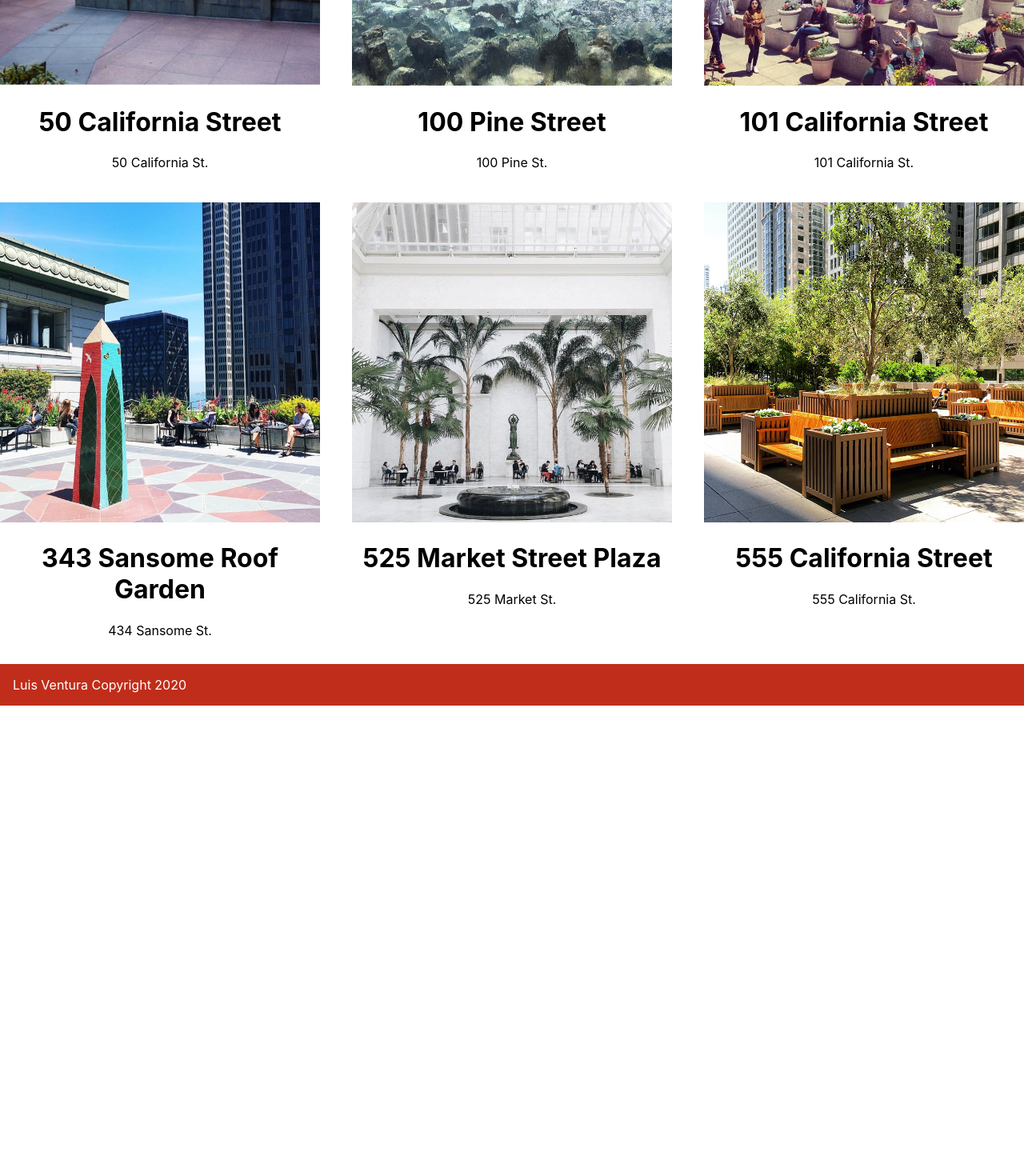
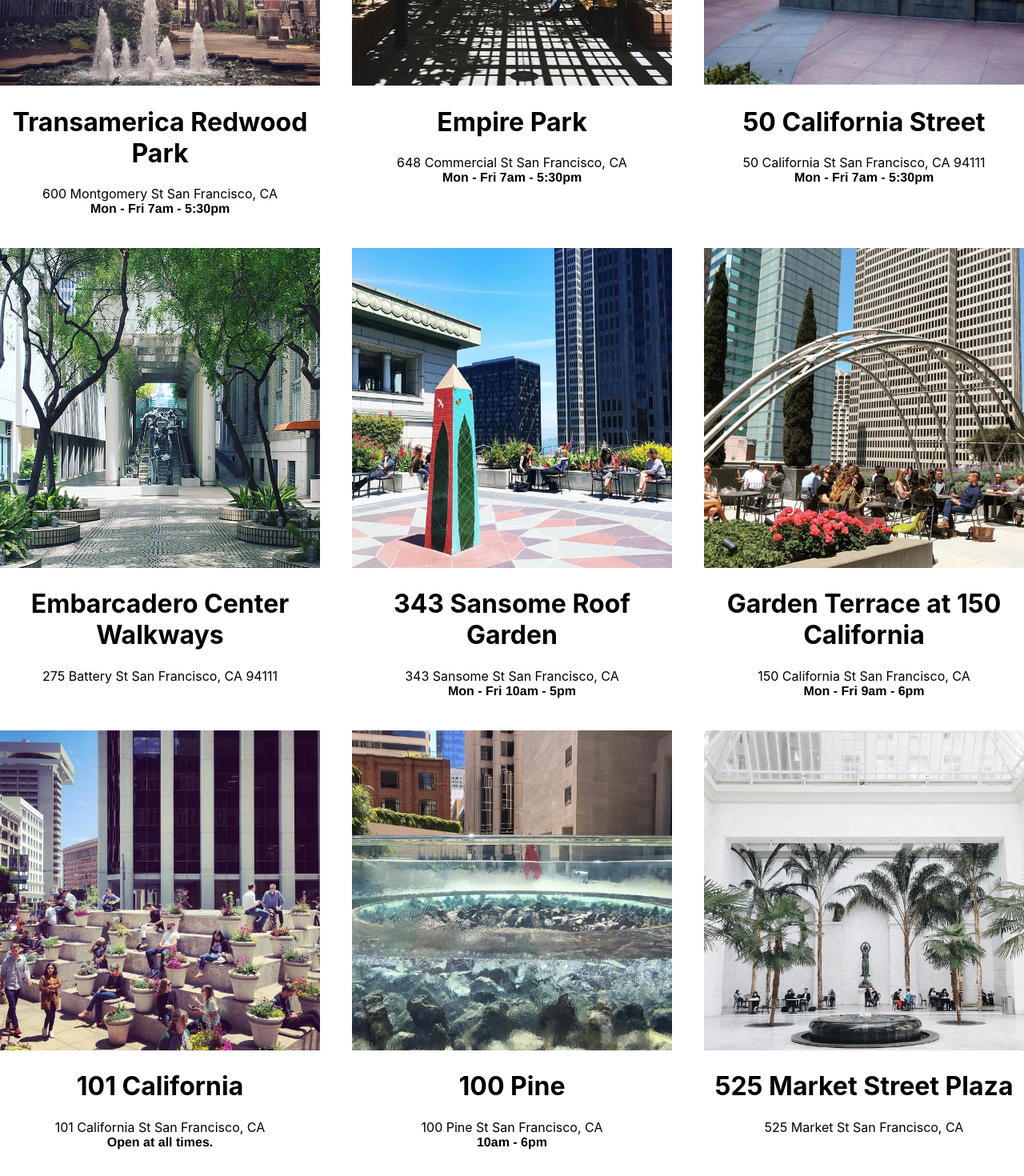
Before and after one commit to VenturingGuy/react-project, a React (Create React App) app: page / in a window 1280 px wide. Shown: the part 480-1950 px from the top of the page at 80% size. Before the commit the page ends 1362 px from the top, so only its background shows below. Built offline with nearby package versions, Linux system fonts and the light colour scheme.

Commit message:
dynamic content and footer

```diff
--- a/src/Footer.js
+++ b/src/Footer.js
@@ -6,7 +6,10 @@
 
 function Footer() {
     return (
-        <footer className="Footer">Luis Ventura Copyright 2020</footer>
+        <footer className="Footer">
+            Luis Ventura Copyright 2020
+            <script>document.write(new Date().getFullYear())</script>
+        </footer>
     )
 }
 
--- a/src/POPOSList.js
+++ b/src/POPOSList.js
@@ -1,42 +1,26 @@
 // src/POPOSList.js
 
 import React from 'react';
+import data from './sfpopos-data.json'
 import POPOSSpace from './POPOSSpace';
 import './POPOSList.css';
 
 function POPOSList() {
+
+    const spaces = data.map(( { title, address, images, hours }) => {
+        return (
+            <POPOSSpace
+              key={title}
+              name={title}
+              address={address}
+              image={images[0]}
+              hours={hours}
+            />
+        )
+    })
     return (
         <div className="POPOSList">
-            <POPOSSpace
-            name="50 California Street"
-            address="50 California St."
-            image="50-california-st.jpg"
-            />
-            <POPOSSpace
-            name="100 Pine Street"
-            address="100 Pine St."
-            image="100-pine.jpg"
-            />
-            <POPOSSpace
-            name="101 California Street"
-            address="101 California St."
-            image="101-california.jpg"
-            />
-            <POPOSSpace
-            name="343 Sansome Roof Garden"
-            address="434 Sansome St."
-            image="343-sansome-roof-garden.jpg"
-            />
-            <POPOSSpace
-            name="525 Market Street Plaza"
-            address="525 Market St."
-            image="525-market-street-plaza.jpg"
-            />
-            <POPOSSpace
-            name="555 California Street"
-            address="555 California St."
-            image="555-california.jpg"
-            />
+          { spaces }
         </div>
     )
 }
--- a/src/POPOSSpace.css
+++ b/src/POPOSSpace.css
@@ -9,3 +9,8 @@
     width: 100%;
     height: auto;
 }
+
+#hours {
+    font-weight: bolder;
+    font-family: 'Franklin Gothic Medium', 'Arial Narrow', Arial, sans-serif;
+}
--- a/src/POPOSSpace.js
+++ b/src/POPOSSpace.js
@@ -5,7 +5,7 @@
 import './POPOSSpace.css';
 
 function POPOSSpace(props) {
-    const { name, image, address } = props
+    const { name, image, address, hours} = props
     return (
         <div className="POPOSSpace">
             <img src={`${process.env.PUBLIC_URL}images/${image}`}
@@ -15,6 +15,7 @@
             />
             <h1>{name}</h1>
             <div>{address}</div>
+            <div id="hours">{hours}</div>
         </div>
     )
 }
--- /dev/null
+++ b/src/sfpopos-data.json
@@ -0,0 +1,195 @@
+[
+  {
+     "title":"Transamerica Redwood Park",
+     "desc":"Located in the shadow of the Transamerica Pyramid, Redwood Park is one of the Financial District's greenest and most serene spots. Here, towering redwoods surround a half acre of statues and a large central water feature. Plus, the park is often empty, which means there's almost always a bench available for the hogging. Potential visitors take note: The park is closed every evening",
+     "address":"600 Montgomery St San Francisco, CA",
+     "hours": "Mon - Fri 7am - 5:30pm",
+     "geo":{
+        "lat":37.7952005,
+        "lon":-122.4027927
+     },
+     "images":[
+        "transamerica-redwood-park.jpg"
+     ],
+     "website":"https://pyramidcenter.com/point-of-interest/redwood-park/",
+     "features":[
+        "outdoors",
+        "coffee"
+     ]
+  },
+  {
+     "title":"Empire Park",
+     "desc":"Empire Park is a charming little oasis tucked away on Commercial Street, where Chinatown meets the Financial District. This space was once an alleyway, and now features plenty of seating, a fountain, and ample amounts of greenery. The park is a must-visit for anyone needing respite from the busy streets of downtown. Be sure to check out the charming water feature by Pepo Pichler in the courtyard.",
+     "address":"648 Commercial St San Francisco, CA",
+     "hours": "Mon - Fri 7am - 5:30pm",
+     "geo":{
+        "lat":37.7942109,
+        "lon":-122.4037971
+     },
+     "images":[
+        "empire-park.jpg"
+     ],
+     "website":"https://www.artandarchitecture-sf.com/empire-park.html",
+     "features":[
+        "outdoors",
+        "art"
+     ]
+  },
+  {
+     "title":"50 California Street",
+     "desc":"Right across the street from 101 California's giant POPOS is the plaza at 50 California Street. This green space comes complete with a Starbucks and lots of areas to sit and watch the cable cars clang down California.",
+     "address":"50 California St San Francisco, CA 94111",
+     "hours": "Mon - Fri 7am - 5:30pm",
+     "geo":{
+        "lat":37.79408,
+        "lon":-122.3973817
+     },
+     "images":[
+        "50-california-st.jpg"
+     ],
+     "features":[
+        "outdoors",
+        "toilet"
+     ]
+  },
+  {
+     "title":"Embarcadero Center Walkways",
+     "desc":"Right across the street from 101 California's giant POPOS is the plaza at 50 California Street. This green space comes complete with a Starbucks and lots of areas to sit and watch the cable cars clang down California.",
+     "address":"275 Battery St San Francisco, CA 94111",
+     "hours": "",
+     "geo":{
+        "lat":37.7939413,
+        "lon":-122.4002143
+     },
+     "images":[
+        "embarcadero-center.jpg"
+     ],
+     "features":[
+        "outdoors",
+        "toilet",
+        "coffee"
+     ]
+  },
+  {
+     "title":"343 Sansome Roof Garden",
+     "desc":"The terrace at 343 Sansome Street is one of the FiDi's best-kept secrets, and it's also been called downtown's best outdoor lunch spot. It features tables, benches, planters filled with seasonal flowers, and views of a portion of the bay. Plenty of the space's Yelp reviews mention that it's never crowded. The space is open from 10 a.m. to 5 p.m. Monday through Friday.",
+     "address":"343 Sansome St San Francisco, CA",
+     "hours": "Mon - Fri 10am - 5pm",
+     "geo":{
+        "lat":37.7936454,
+        "lon":-122.4014547
+     },
+     "images":[
+        "343-sansome-roof-garden.jpg"
+     ],
+     "opens":"10am",
+     "closes":"5pm",
+     "features":[
+        "outdoors"
+     ]
+  },
+  {
+     "title":"Garden Terrace at 150 California",
+     "desc":"The Garden Terrace at 150 California has great views of the FiDi's gleaming office towers, and plenty of space to sit and take in some fresh air. A huge metal art installation adds some pizzazz to the terrace, and it's rarely ever crowded.",
+     "address":"150 California St San Francisco, CA",
+     "hours": "Mon - Fri 9am - 6pm",
+     "geo":{
+        "lat":37.7936648,
+        "lon":-122.3964805
+     },
+     "images":[
+        "garden-terrace-at-150-california.jpg"
+     ],
+     "features":[
+        "outdoors",
+        "art",
+        "coffee"
+     ]
+  },
+  {
+     "title":"101 California",
+     "desc":"101 California has the most expansive public plaza on California Street. The space features orderly rows of planters placed on terraced podiums, as well as a central fountain and seating.",
+     "address":"101 California St San Francisco, CA",
+     "hours": "Open at all times.",
+     "geo":{
+        "lat":37.7930342,
+        "lon":-122.398342
+     },
+     "images":[
+        "101-california.jpg"
+     ],
+     "features":[
+        "outdoors",
+        "art",
+        "coffee"
+     ]
+  },
+  {
+     "title":"100 Pine",
+     "desc":"Tucked away amid a stand of soaring buildings, the urban garden at 100 Pine is accessible via the building lobby or through a not-so-obvious passageway on Front Street. It doesn’t get much in the way of sun, but last we checked in, there’s a cafe open till 3 p.m. as well as seating and planters.",
+     "address":"100 Pine St San Francisco, CA",
+     "hours": "10am - 6pm",
+     "geo":{
+        "lat":37.79247,
+        "lon":-122.398758
+     },
+     "images":[
+        "100-pine.jpg"
+     ],
+     "features":[
+        "outdoors"
+     ]
+  },
+  {
+     "title":"525 Market Street Plaza",
+     "desc":"The plaza at 525 Market is one of the most pleasant plazas in the Financial District, thanks in part to the new fountain near the sidewalk: a two-tiered circular water element made of clear acrylic. The plaza, which gets a lot of sunlight during the daytime, is surrounded by eateries, which makes it one of the most popular lunch spots in the FiDi.",
+     "address":"525 Market St San Francisco, CA",
+     "hours": "",
+     "geo":{
+        "lat":37.7905074,
+        "lon":-122.3991585
+     },
+     "images":[
+        "525-market-street-plaza.jpg"
+     ],
+     "features":[
+        "outdoors",
+        "coffee"
+     ]
+  },
+  {
+     "title":"Citigroup Center",
+     "desc":"The former Paris-London Bank building was built in 1912, and hollowed out to make way for public space at the base of the Citigroup Center. The elegant enclosed atrium features Moolicious (a crepe stand), a fountain, seating, and more than a dozen queen palms. It’s also smack dab in front of Bird’s new headquarters.",
+     "address":"1 Sansome St San Francisco, CA",
+     "hours": "Open during business hours.",
+     "geo":{
+        "lat":37.7904996,
+        "lon":-122.4007974
+     },
+     "images":[
+        "citigroup-center.jpg"
+     ],
+     "features":[
+        "outdoors",
+        "power",
+        "toilet",
+        "coffee"
+     ]
+  },
+  {
+    "title":"555 California",
+    "desc":"The former Paris-London Bank building was built in 1912, and hollowed out to make way for public space at the base of the Citigroup Center. The elegant enclosed atrium features Moolicious (a crepe stand), a fountain, seating, and more than a dozen queen palms. It’s also smack dab in front of Bird’s new headquarters.",
+    "address":"555 California St.",
+    "hours": "Open at all times.",
+    "geo":{
+       "lat":37.792250,
+       "lon":-122.403790
+    },
+    "images":[
+       "555-california.jpg"
+    ],
+    "features":[
+       "outdoors"
+    ]
+ }
+]
```
